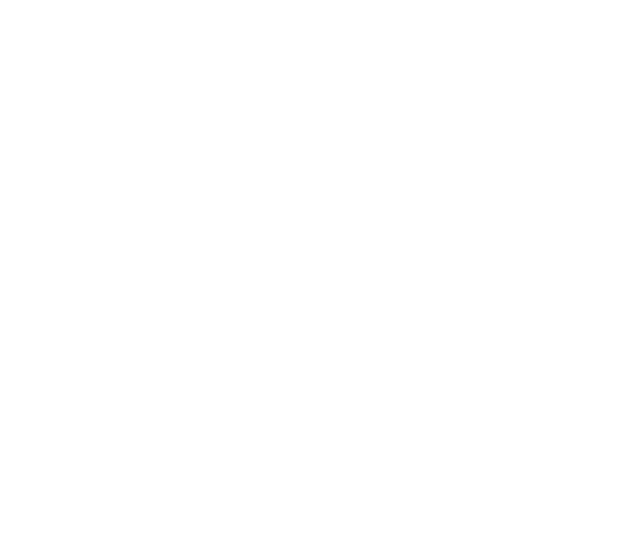
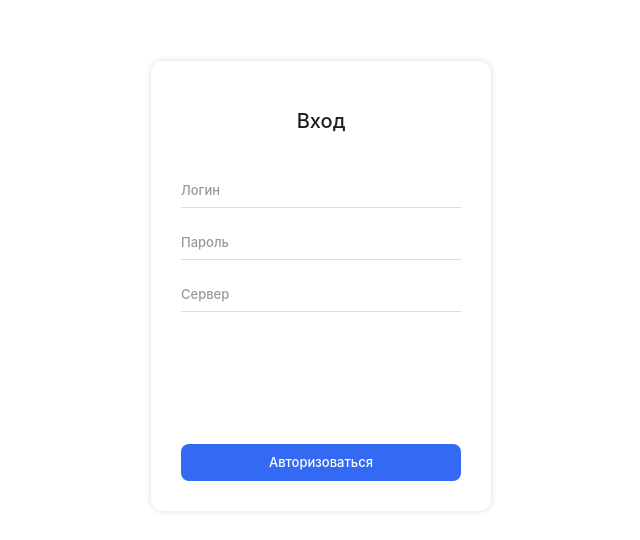
Before and after one commit to StillMix/chat, a Vue app: page / in a window 1280 px wide. Shown: the part 114-654 px from the top of the page, without its empty margins (319-959 px from the left). Built offline with nearby package versions, Linux system fonts and the light colour scheme; the HTML template or start-up script is replaced by a standard one.

Commit message:
authview

```diff
--- a/src/assets/index.scss
+++ b/src/assets/index.scss
@@ -1,2 +1,14 @@
-@import './normalize.css';
-@import './styles.scss';
+@use './normalize.css';
+@use './styles.scss';
+:root {
+  --font-family: 'Inter', sans-serif;
+}
+
+* {
+  background: transparent;
+  outline: none;
+  border: none;
+  margin: 0;
+  padding: 0;
+  box-sizing: border-box;
+}
--- a/src/views/AuthView.vue
+++ b/src/views/AuthView.vue
@@ -1,3 +1,157 @@
 <template>
-  <div class="login"></div>
+  <div class="login">
+    <div class="login-popup">
+      <p class="login-popup__text">Вход</p>
+      <form class="login-popup-form">
+        <label class="login-popup-form-label">
+          <span class="login-popup-form-label__title" :class="{ active: loginFocused || login }">
+            Логин
+          </span>
+          <input
+            class="login-popup-form-label__input"
+            v-model="login"
+            @focus="loginFocused = true"
+            @blur="loginFocused = false"
+          />
+        </label>
+
+        <label class="login-popup-form-label">
+          <span
+            class="login-popup-form-label__title"
+            :class="{ active: passwordFocused || password }"
+          >
+            Пароль
+          </span>
+          <input
+            class="login-popup-form-label__input"
+            type="password"
+            v-model="password"
+            @focus="passwordFocused = true"
+            @blur="passwordFocused = false"
+          />
+        </label>
+
+        <label class="login-popup-form-label">
+          <span class="login-popup-form-label__title" :class="{ active: serverFocused || server }">
+            Сервер
+          </span>
+          <input
+            class="login-popup-form-label__input"
+            type="url"
+            v-model="server"
+            @focus="serverFocused = true"
+            @blur="serverFocused = false"
+          />
+        </label>
+
+        <button type="submit" class="login-popup-form__btn">Авторизоваться</button>
+      </form>
+    </div>
+  </div>
 </template>
+
+<script setup lang="ts">
+import { ref } from 'vue'
+
+const login = ref('')
+const password = ref('')
+const server = ref('')
+
+const loginFocused = ref(false)
+const passwordFocused = ref(false)
+const serverFocused = ref(false)
+</script>
+
+<style lang="scss" scoped>
+.login {
+  width: 100vw;
+  height: 100vh;
+  overflow: hidden;
+  display: flex;
+  align-items: center;
+  justify-content: center;
+  &-popup {
+    border-radius: 12px;
+    width: 340px;
+    height: 450px;
+    box-shadow: 0 0 6px 0 rgba(0, 0, 0, 0.14);
+    background: #fff;
+    display: flex;
+    flex-direction: column;
+    align-items: center;
+    &__text {
+      font-family: var(--font-family);
+      font-weight: 500;
+      font-size: 20px;
+      line-height: 100%;
+      text-align: center;
+      color: #1e1e1e;
+      margin-top: 50px;
+    }
+    &-form {
+      width: 280px;
+      margin-top: 25px;
+      &-label {
+        display: block;
+        width: 100%;
+        margin-top: 16px;
+        position: relative;
+        &__title {
+          font-family: var(--font-family);
+          font-weight: 500;
+          font-size: 13px;
+          line-height: 100%;
+          color: #999;
+          position: absolute;
+          left: 0;
+          top: 50%;
+          transform: translateY(-50%);
+          transition: all 0.3s ease;
+          pointer-events: none;
+
+          &.active {
+            font-size: 9px;
+            top: -8px;
+            transform: translateY(0);
+            color: #3369f3;
+          }
+        }
+        &__input {
+          border-bottom: 1px solid #3369f3;
+          width: 100%;
+          padding-bottom: 7px;
+          padding-top: 12px;
+          font-family: var(--font-family);
+          font-weight: 500;
+          font-size: 13px;
+          line-height: 100%;
+          color: #1e1e1e;
+          background: transparent;
+          border: none;
+          border-bottom: 1px solid #ddd;
+          outline: none;
+
+          &:focus {
+            border-bottom-color: #3369f3;
+          }
+        }
+      }
+      &__btn {
+        width: 100%;
+        height: 37px;
+        border-radius: 8px;
+        background: #3369f3;
+        font-family: var(--font-family);
+        font-weight: 500;
+        font-size: 13px;
+        line-height: 100%;
+        text-align: center;
+        color: #fff;
+        margin-top: 132px;
+        border: none;
+        cursor: pointer;
+      }
+    }
+  }
+}
+</style>
```
